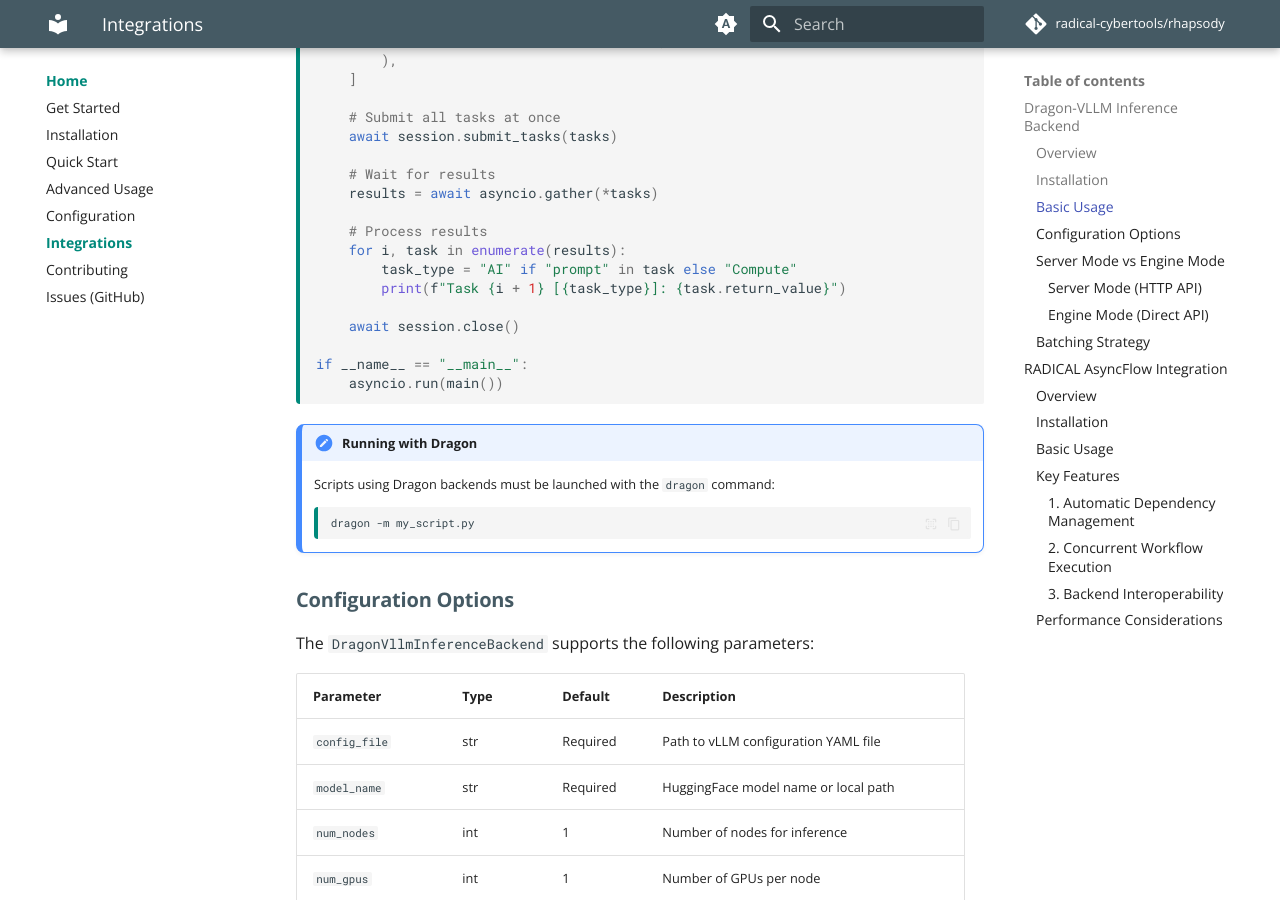
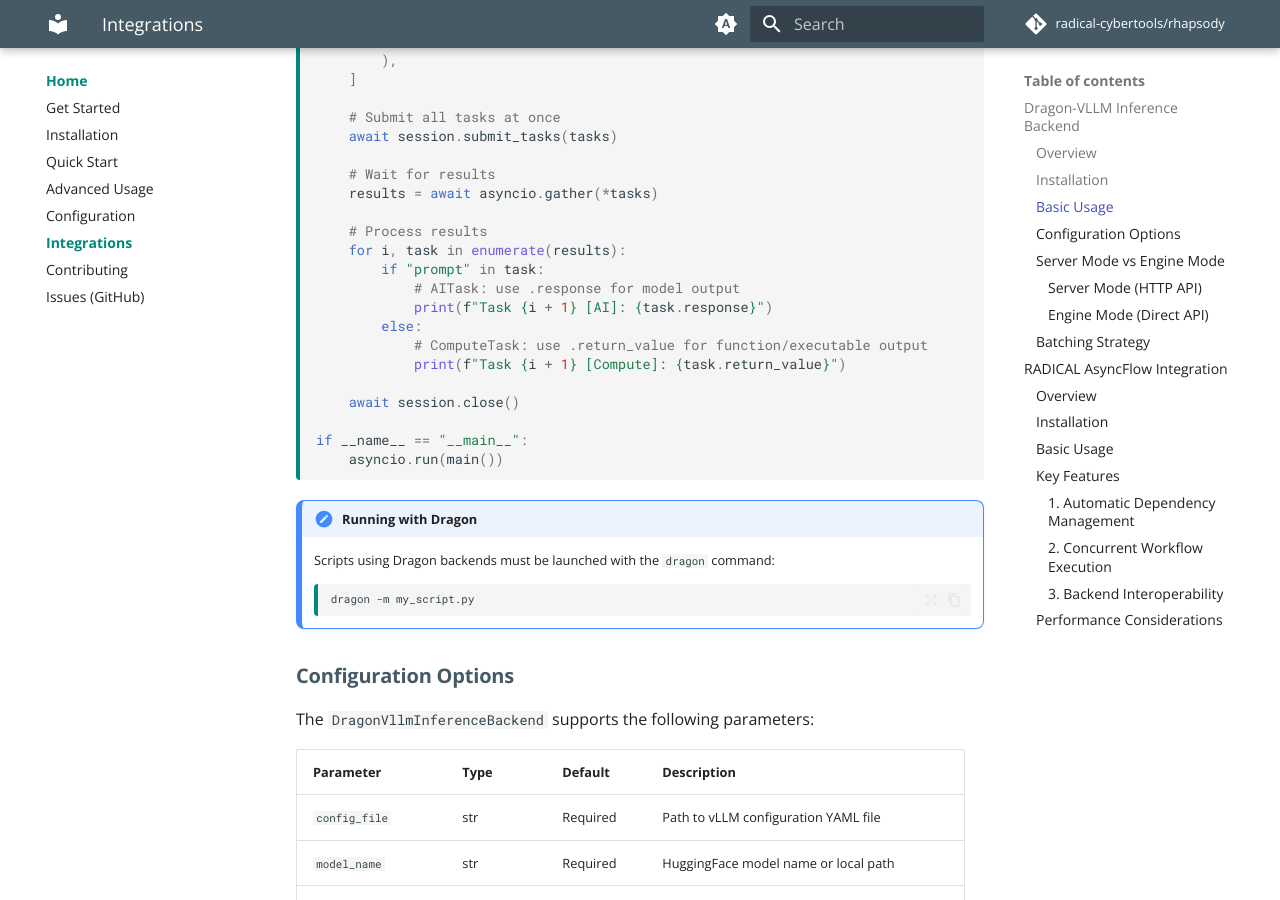
Before and after one commit to radical-cybertools/rhapsody, an MkDocs documentation site: the page built from docs/integrations.md, in a window 1280 px wide and 900 px high, scrolled down 2039 px. Built offline with MkDocs 1.6.1 and Material for MkDocs 9.7.7, drawn with Linux system fonts in a browser that asks for light colours; comment, search, counter and statistics services are not loaded.

Commit message:
AITask result is response not return value

```diff
--- a/docs/integrations.md
+++ b/docs/integrations.md
@@ -93,8 +93,12 @@
 
     # Process results
     for i, task in enumerate(results):
-        task_type = "AI" if "prompt" in task else "Compute"
-        print(f"Task {i + 1} [{task_type}]: {task.return_value}")
+        if "prompt" in task:
+            # AITask: use .response for model output
+            print(f"Task {i + 1} [AI]: {task.response}")
+        else:
+            # ComputeTask: use .return_value for function/executable output
+            print(f"Task {i + 1} [Compute]: {task.return_value}")
 
     await session.close()
 
```
Also changed, not shown: docs/getting-started/advanced-usage.md (+3 -3 lines), 2 other files.
